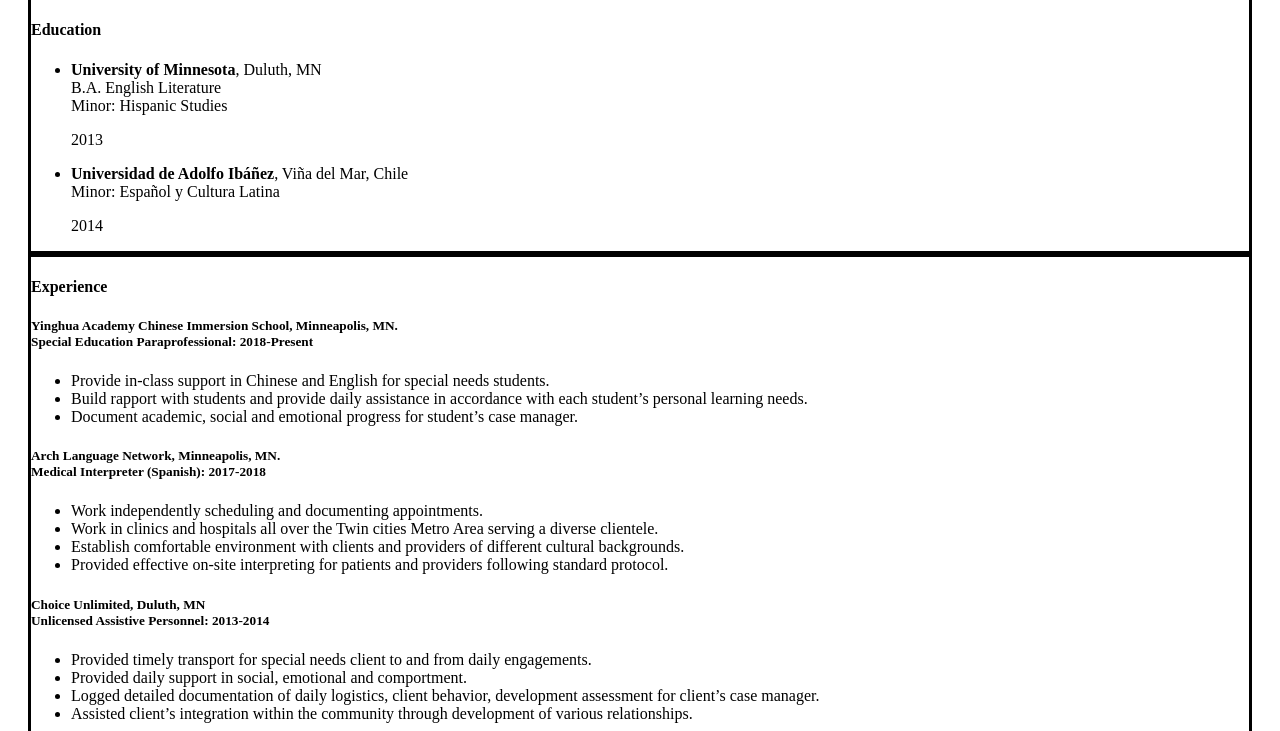
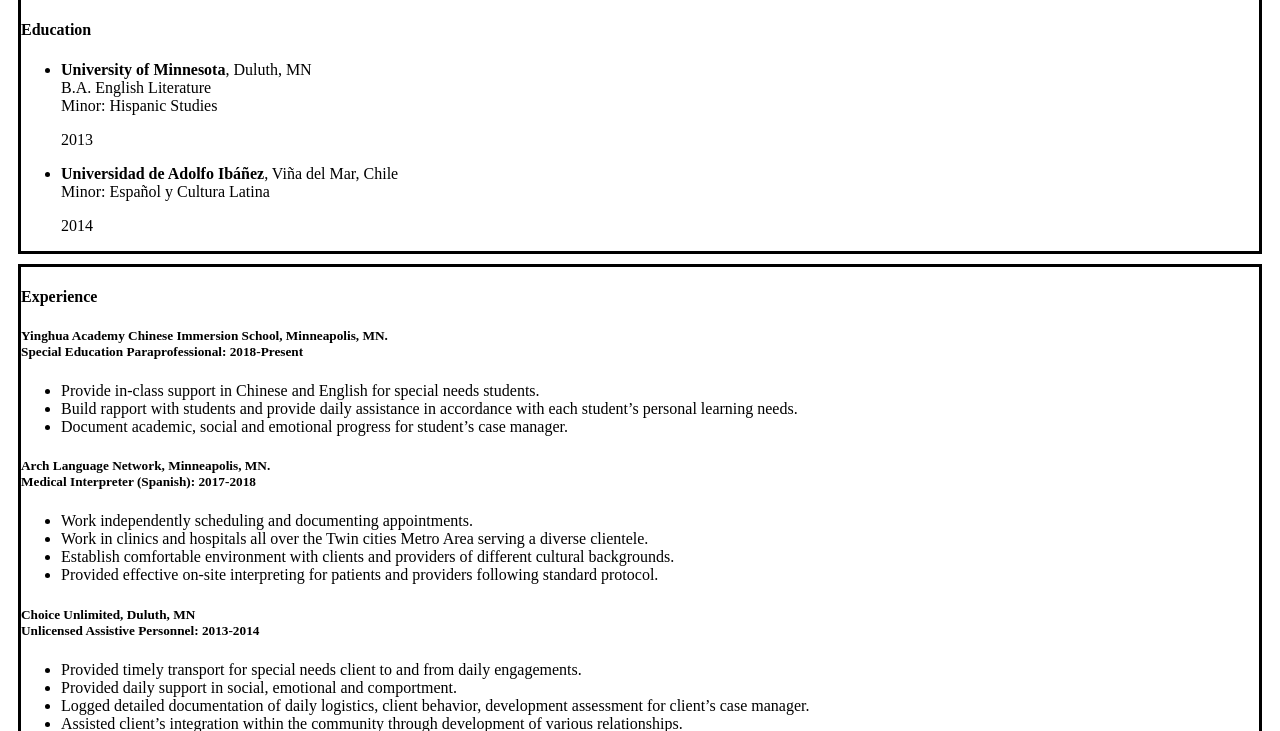
Before and after one commit to samflavin/samflavin.github.io, a plain HTML site: page index.html in a window 1280 px wide. Shown: the part 69-800 px from the top of the page. Drawn offline with Linux system fonts and the light colour scheme.

Commit message:
Update style.css

```diff
--- a/style.css
+++ b/style.css
@@ -16,10 +16,11 @@
   border-style:solid;
   border-width:3px;
 
-margin-left:20px;
-  margin-right:20px;
-padding-left:20px
-padding-bottom:10px}
+margin-left:10px;
+  margin-right:10px;
+padding-left:10px
+padding-bottom:10px;
+margin-bottom:10px}
 
 
 .skills{
```
